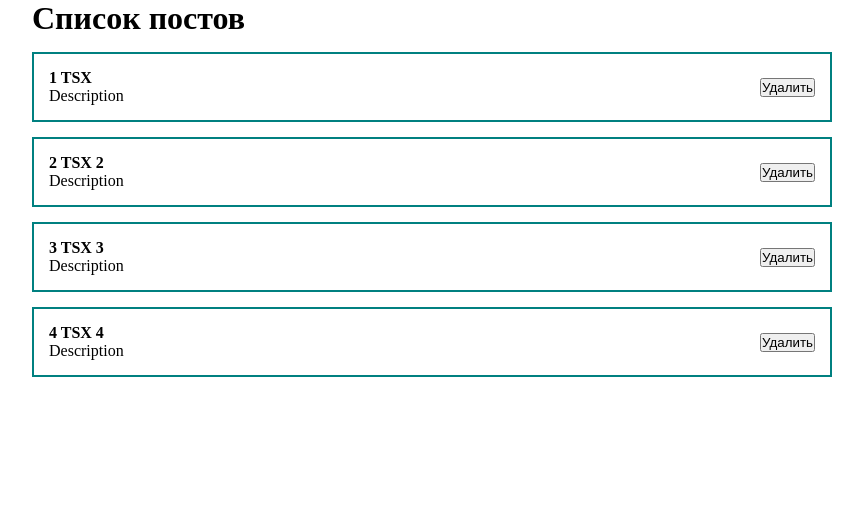
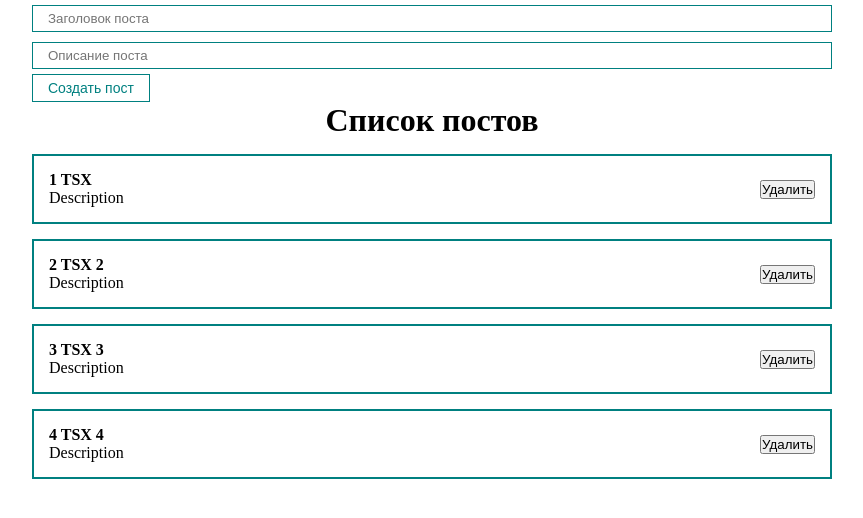
Before and after one commit to PoN1EXE/App5, a React (Vite) app: page / in a window 1280 px wide. Shown: the top 518 px of the page, without its empty margins (208-1071 px from the left). Built offline with nearby package versions, Linux system fonts and the light colour scheme.

Commit message:
чуть сделал

```diff
--- a/src/components/PostItem/PostItem.tsx
+++ b/src/components/PostItem/PostItem.tsx
@@ -5,7 +5,7 @@
     <div className='post'>
       <div className='postContent'>
         <strong>
-          {props.post.id} {props.post.title}
+          {props.number} {props.post.title}
         </strong>
         <div> {props.post.body}</div>
       </div>
--- /dev/null
+++ b/src/components/PostList/PostList.tsx
@@ -0,0 +1,12 @@
+import { PostItem } from '../PostItem/PostItem'
+
+export const PostList = ({ posts, title }) => {
+  return (
+    <div>
+      <h1>{title}</h1>
+      {posts.map((post, index) => (
+        <PostItem number={index + 1} post={post} key={post.id} />
+      ))}
+    </div>
+  )
+}
--- /dev/null
+++ b/src/components/UI/button/MyButton.scss
@@ -0,0 +1,8 @@
+.myBtn {
+  padding: 5px 15px;
+  color: teal;
+  font-size: 14px;
+  background: transparent;
+  border: 1px solid teal;
+  cursor: pointer;
+}
--- /dev/null
+++ b/src/components/UI/button/MyButton.tsx
@@ -0,0 +1,9 @@
+import './MyButton.scss'
+
+export const MyButton = ({ children, ...props }) => {
+  return (
+    <button {...props} className='myBtn'>
+      {children}
+    </button>
+  )
+}
--- /dev/null
+++ b/src/components/UI/input/MyInput.scss
@@ -0,0 +1,6 @@
+.MyInp {
+  width: 100%;
+  padding: 5px 15px;
+  margin: 5px 0;
+  border: 1px solid teal;
+}
--- /dev/null
+++ b/src/components/UI/input/MyInput.tsx
@@ -0,0 +1,5 @@
+import './MyInput.scss'
+
+export const MyInput = (props) => {
+  return <input className='MyInp' {...props} />
+}
--- a/src/components/app/App.scss
+++ b/src/components/app/App.scss
@@ -2,6 +2,10 @@
   margin: 0;
   padding: 0;
   box-sizing: border-box;
+}
+
+h1 {
+  text-align: center;
 }
 
 #root {
--- a/src/components/app/App.tsx
+++ b/src/components/app/App.tsx
@@ -1,6 +1,8 @@
 import './App.scss'
-import { useState } from 'react'
-import { PostItem } from '../PostItem/PostItem'
+import { useRef, useState } from 'react'
+import { PostList } from '../PostList/PostList'
+import { MyButton } from '../UI/button/MyButton'
+import { MyInput } from '../UI/input/MyInput'
 
 export const App = () => {
   const [posts, setPosts] = useState([
@@ -10,12 +12,29 @@
     { id: 4, title: 'TSX 4', body: 'Description' },
   ])
 
+  const [title, setTitle] = useState('')
+  const [body, setBody] = useState('')
+
+  const addNewPost = (e) => {
+    e.preventDefault()
+    const newPost = {
+      id: Date.now(),
+      title,
+      body,
+    }
+    setPosts([...posts, newPost])
+    setTitle('')
+    setBody('')
+  }
+
   return (
     <div className='app'>
-      <h1>Список постов</h1>
-      {posts.map((post) => (
-        <PostItem post={post} key={post.id} />
-      ))}
+      <form>
+        <MyInput value={title} onChange={(e) => setTitle(e.target.value)} type='text' placeholder='Заголовок поста' />
+        <MyInput value={body} onChange={(e) => setBody(e.target.value)} type='text' placeholder='Описание поста' />
+        <MyButton onClick={addNewPost}>Создать пост</MyButton>
+      </form>
+      <PostList posts={posts} title='Список постов' />
     </div>
   )
 }
```
